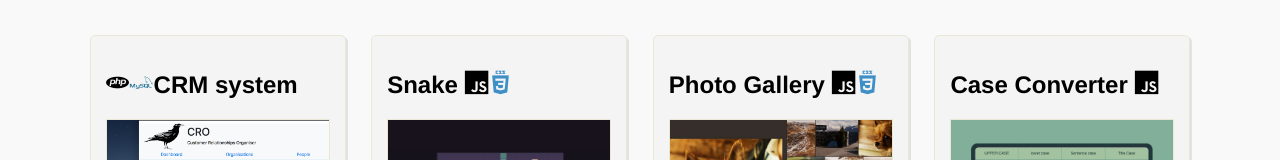
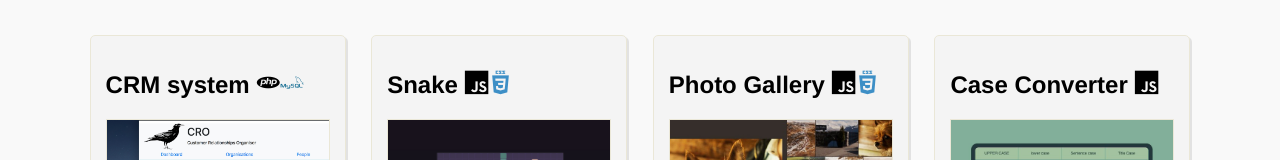
Before and after one commit to lukepchr/lukepchr.github.io, a plain HTML site: page index.html in a window 1280 px wide. Shown: the part 733-893 px from the top of the page. Drawn offline with nearby package versions, Linux system fonts and the light colour scheme.

Commit message:
queries adjusted for additional project

```diff
--- a/css/style.css
+++ b/css/style.css
@@ -396,7 +396,7 @@ ul ul {
 }
 }
 
-@media only screen and (max-width: 900px){
+@media only screen and (max-width: 950px){
   .brightnessabout{width: 90%;}
   .sheep{
     margin: 0 0px 10px 20px;
@@ -404,7 +404,7 @@ ul ul {
   }
 }
 
-@media only screen and (max-width: 800px){
+@media only screen and (max-width: 870px){
   .menu{
     margin: 5px;
     min-width: 50px;
@@ -412,7 +412,7 @@ ul ul {
   .sheep{ display: none;} /* bye now */
 }
 
-@media only screen and (max-width: 800px){
+@media only screen and (max-width: 860px){
   .all_projects{
     position: relative;
     flex-direction: column;
--- a/index.html
+++ b/index.html
@@ -30,7 +30,7 @@
     <div class="all_projects">
 
       <div class="project" id="p0">
-        <h2><i class="devicon-php-plain"></i><i class="devicon-mysql-plain-wordmark colored"></i>CRM system</h2>
+        <h2>CRM system <i class="devicon-php-plain"></i><i class="devicon-mysql-plain-wordmark colored"></i></h2>
               <img src="https://raw.githubusercontent.com/lukepchr/lukepchr.github.io/master/images/cro.jpg" class="projimg" />
               <p>This is a new project, which I currently work on. Simple Customer Relationship Management application written in PHP and using MySQL using an Apache server ran on Raspberry PI.</p>
               <!--<a href="#" target="_blank"><button class="pulldown">Play now...</button></a>-->
```
